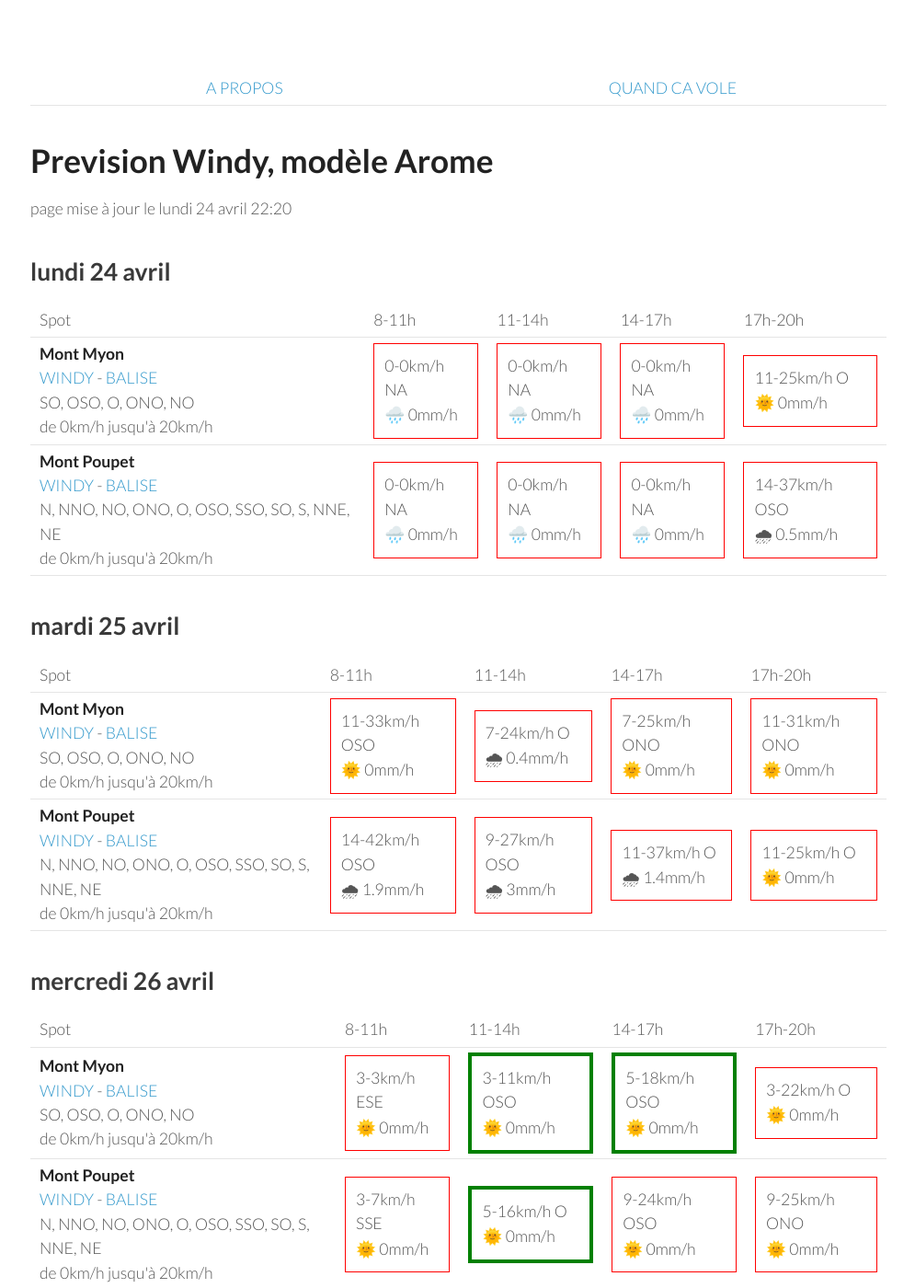
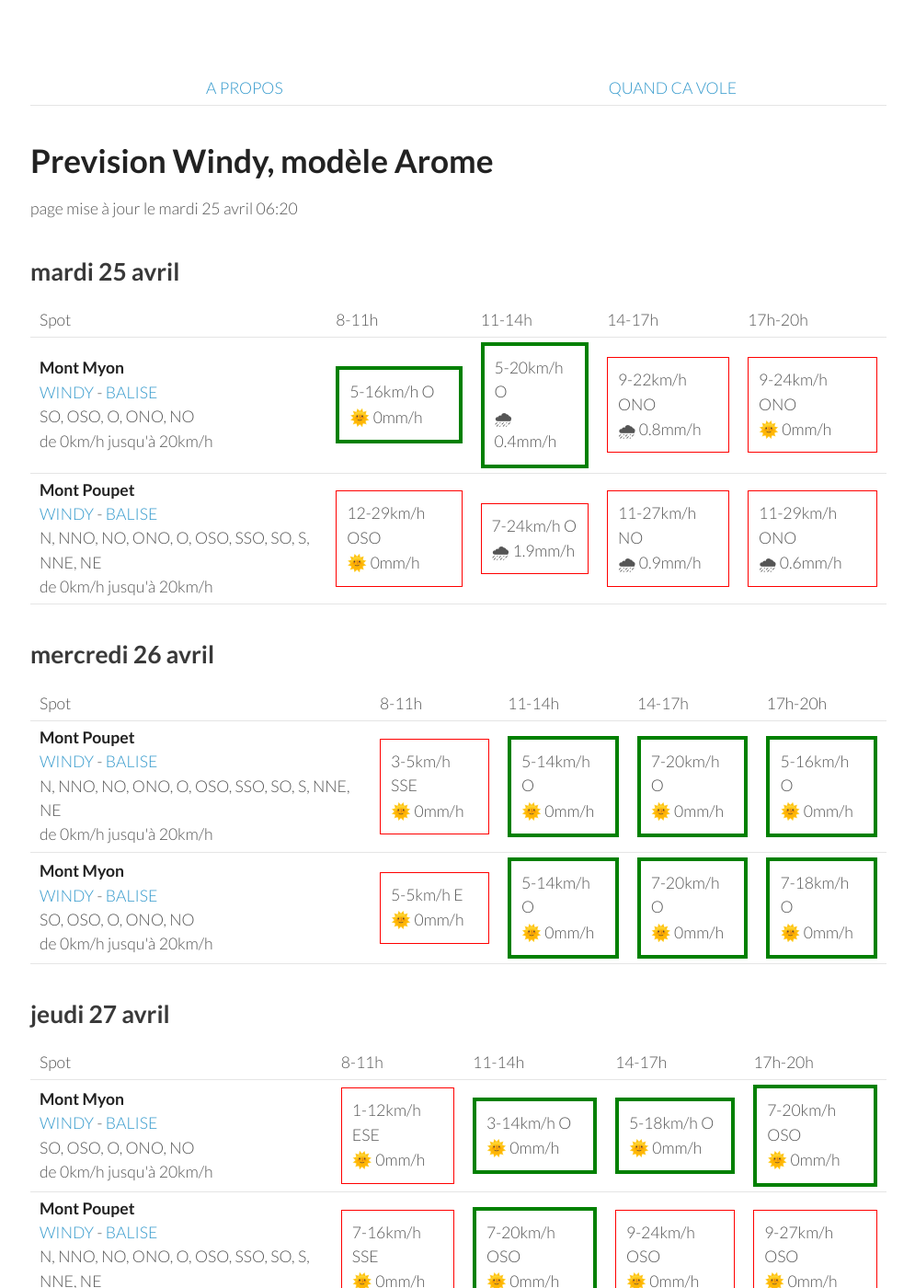
Before and after one commit to parapente-dans-le-nord/parapente-dans-le-nord.github.io, a Jekyll site: the page built from jura.markdown, in a window 1280 px wide and 1400 px high. Shown: the whole window at 92% size, without its empty margins (25-1020 px from the left). Built offline with Jekyll 4.4.1, drawn with Linux system fonts in a browser that asks for light colours; some of the changed text lies outside the part shown.

Commit message:
update index.markdown

```diff
--- a/jura.markdown
+++ b/jura.markdown
@@ -7,42 +7,8 @@ title:  "Tous les spots"
 {: .links}
 
 # Prevision Windy, modèle Arome
-page mise à jour le lundi 24 avril 22:20
+page mise à jour le mardi 25 avril 06:20
 
-## lundi 24 avril
-
-{::nomarkdown}
-<table>
-  <tbody>
-    <tr>
-      <td>Spot</td>
-      <td>8-11h</td>
-      <td>11-14h</td>
-      <td>14-17h</td>
-      <td>17h-20h</td>
-    </tr>
-<tr>
-        <td><strong>Mont Myon</strong><br><a href="https://windy.com/46.331/5.397?45.898,5.394,8,m:eWoagj8">WINDY</a> - <span class=""><a href="http://www.balisemeteo.com/balise.php?idBalise=70">BALISE</a> </span><br> <span class="vent-favorable">SO, OSO, O, ONO, NO</span><br><span class="force-vent">de 0km/h jusqu'à 20km/h</span> </td>
-
-            <td><div class="not-flyable"><p>0-0km/h NA</p><p>🌧️ 0mm/h</p></div></td>
-            <td><div class="not-flyable"><p>0-0km/h NA</p><p>🌧️ 0mm/h</p></div></td>
-            <td><div class="not-flyable"><p>0-0km/h NA</p><p>🌧️ 0mm/h</p></div></td>
-            <td><div class="not-flyable"><p>11-25km/h O</p><p>🌞 0mm/h</p></div></td>
-
-    </tr>
-<tr>
-        <td><strong>Mont Poupet</strong><br><a href="https://windy.com/46.970/5.876?46.541,5.876,8">WINDY</a> - <span class=""><a href="http://www.balisemeteo.com/balise.php?idBalise=92">BALISE</a> </span><br> <span class="vent-favorable">N, NNO, NO, ONO, O, OSO, SSO, SO, S, NNE, NE</span><br><span class="force-vent">de 0km/h jusqu'à 20km/h</span> </td>
-
-            <td><div class="not-flyable"><p>0-0km/h NA</p><p>🌧️ 0mm/h</p></div></td>
-            <td><div class="not-flyable"><p>0-0km/h NA</p><p>🌧️ 0mm/h</p></div></td>
-            <td><div class="not-flyable"><p>0-0km/h NA</p><p>🌧️ 0mm/h</p></div></td>
-            <td><div class="not-flyable"><p>14-37km/h OSO</p><p>🌧 0.5mm/h</p></div></td>
-
-    </tr>
-
-</tbody>
-</table>
-{:/}
 ## mardi 25 avril
 
 {::nomarkdown}
@@ -58,20 +24,20 @@ page mise à jour le lundi 24 avril 22:20
 <tr>
         <td><strong>Mont Myon</strong><br><a href="https://windy.com/46.331/5.397?45.898,5.394,8,m:eWoagj8">WINDY</a> - <span class=""><a href="http://www.balisemeteo.com/balise.php?idBalise=70">BALISE</a> </span><br> <span class="vent-favorable">SO, OSO, O, ONO, NO</span><br><span class="force-vent">de 0km/h jusqu'à 20km/h</span> </td>
 
-            <td><div class="not-flyable"><p>11-33km/h OSO</p><p>🌞 0mm/h</p></div></td>
-            <td><div class="not-flyable"><p>7-24km/h O</p><p>🌧 0.4mm/h</p></div></td>
-            <td><div class="not-flyable"><p>7-25km/h ONO</p><p>🌞 0mm/h</p></div></td>
-            <td><div class="not-flyable"><p>11-31km/h ONO</p><p>🌞 0mm/h</p></div></td>
+            <td><div class="flyable"><p>5-16km/h O</p><p>🌞 0mm/h</p></div></td>
+            <td><div class="flyable"><p>5-20km/h O</p><p>🌧 0.4mm/h</p></div></td>
+            <td><div class="not-flyable"><p>9-22km/h ONO</p><p>🌧 0.8mm/h</p></div></td>
+            <td><div class="not-flyable"><p>9-24km/h ONO</p><p>🌞 0mm/h</p></div></td>
 
 
     </tr>
 <tr>
         <td><strong>Mont Poupet</strong><br><a href="https://windy.com/46.970/5.876?46.541,5.876,8">WINDY</a> - <span class=""><a href="http://www.balisemeteo.com/balise.php?idBalise=92">BALISE</a> </span><br> <span class="vent-favorable">N, NNO, NO, ONO, O, OSO, SSO, SO, S, NNE, NE</span><br><span class="force-vent">de 0km/h jusqu'à 20km/h</span> </td>
 
-            <td><div class="not-flyable"><p>14-42km/h OSO</p><p>🌧 1.9mm/h</p></div></td>
-            <td><div class="not-flyable"><p>9-27km/h OSO</p><p>🌧 3mm/h</p></div></td>
-            <td><div class="not-flyable"><p>11-37km/h O</p><p>🌧 1.4mm/h</p></div></td>
-            <td><div class="not-flyable"><p>11-25km/h O</p><p>🌞 0mm/h</p></div></td>
+            <td><div class="not-flyable"><p>12-29km/h OSO</p><p>🌞 0mm/h</p></div></td>
+            <td><div class="not-flyable"><p>7-24km/h O</p><p>🌧 1.9mm/h</p></div></td>
+            <td><div class="not-flyable"><p>11-27km/h NO</p><p>🌧 0.9mm/h</p></div></td>
+            <td><div class="not-flyable"><p>11-29km/h ONO</p><p>🌧 0.6mm/h</p></div></td>
 
 
     </tr>
@@ -92,22 +58,22 @@ page mise à jour le lundi 24 avril 22:20
       <td>17h-20h</td>
     </tr>
 <tr>
-        <td><strong>Mont Myon</strong><br><a href="https://windy.com/46.331/5.397?45.898,5.394,8,m:eWoagj8">WINDY</a> - <span class=""><a href="http://www.balisemeteo.com/balise.php?idBalise=70">BALISE</a> </span><br> <span class="vent-favorable">SO, OSO, O, ONO, NO</span><br><span class="force-vent">de 0km/h jusqu'à 20km/h</span> </td>
+        <td><strong>Mont Poupet</strong><br><a href="https://windy.com/46.970/5.876?46.541,5.876,8">WINDY</a> - <span class=""><a href="http://www.balisemeteo.com/balise.php?idBalise=92">BALISE</a> </span><br> <span class="vent-favorable">N, NNO, NO, ONO, O, OSO, SSO, SO, S, NNE, NE</span><br><span class="force-vent">de 0km/h jusqu'à 20km/h</span> </td>
 
-            <td><div class="not-flyable"><p>3-3km/h ESE</p><p>🌞 0mm/h</p></div></td>
-            <td><div class="flyable"><p>3-11km/h OSO</p><p>🌞 0mm/h</p></div></td>
-            <td><div class="flyable"><p>5-18km/h OSO</p><p>🌞 0mm/h</p></div></td>
-            <td><div class="not-flyable"><p>3-22km/h O</p><p>🌞 0mm/h</p></div></td>
+            <td><div class="not-flyable"><p>3-5km/h SSE</p><p>🌞 0mm/h</p></div></td>
+            <td><div class="flyable"><p>5-14km/h O</p><p>🌞 0mm/h</p></div></td>
+            <td><div class="flyable"><p>7-20km/h O</p><p>🌞 0mm/h</p></div></td>
+            <td><div class="flyable"><p>5-16km/h O</p><p>🌞 0mm/h</p></div></td>
 
 
     </tr>
 <tr>
-        <td><strong>Mont Poupet</strong><br><a href="https://windy.com/46.970/5.876?46.541,5.876,8">WINDY</a> - <span class=""><a href="http://www.balisemeteo.com/balise.php?idBalise=92">BALISE</a> </span><br> <span class="vent-favorable">N, NNO, NO, ONO, O, OSO, SSO, SO, S, NNE, NE</span><br><span class="force-vent">de 0km/h jusqu'à 20km/h</span> </td>
+        <td><strong>Mont Myon</strong><br><a href="https://windy.com/46.331/5.397?45.898,5.394,8,m:eWoagj8">WINDY</a> - <span class=""><a href="http://www.balisemeteo.com/balise.php?idBalise=70">BALISE</a> </span><br> <span class="vent-favorable">SO, OSO, O, ONO, NO</span><br><span class="force-vent">de 0km/h jusqu'à 20km/h</span> </td>
 
-            <td><div class="not-flyable"><p>3-7km/h SSE</p><p>🌞 0mm/h</p></div></td>
-            <td><div class="flyable"><p>5-16km/h O</p><p>🌞 0mm/h</p></div></td>
-            <td><div class="not-flyable"><p>9-24km/h OSO</p><p>🌞 0mm/h</p></div></td>
-            <td><div class="not-flyable"><p>9-25km/h ONO</p><p>🌞 0mm/h</p></div></td>
+            <td><div class="not-flyable"><p>5-5km/h E</p><p>🌞 0mm/h</p></div></td>
+            <td><div class="flyable"><p>5-14km/h O</p><p>🌞 0mm/h</p></div></td>
+            <td><div class="flyable"><p>7-20km/h O</p><p>🌞 0mm/h</p></div></td>
+            <td><div class="flyable"><p>7-18km/h O</p><p>🌞 0mm/h</p></div></td>
 
 
     </tr>
@@ -130,20 +96,20 @@ page mise à jour le lundi 24 avril 22:20
 <tr>
         <td><strong>Mont Myon</strong><br><a href="https://windy.com/46.331/5.397?45.898,5.394,8,m:eWoagj8">WINDY</a> - <span class=""><a href="http://www.balisemeteo.com/balise.php?idBalise=70">BALISE</a> </span><br> <span class="vent-favorable">SO, OSO, O, ONO, NO</span><br><span class="force-vent">de 0km/h jusqu'à 20km/h</span> </td>
 
-            <td><div class="not-flyable"><p>1-11km/h SE</p><p>🌞 0mm/h</p></div></td>
-            <td><div class="flyable"><p>1-11km/h O</p><p>🌞 0mm/h</p></div></td>
+            <td><div class="not-flyable"><p>1-12km/h ESE</p><p>🌞 0mm/h</p></div></td>
+            <td><div class="flyable"><p>3-14km/h O</p><p>🌞 0mm/h</p></div></td>
+            <td><div class="flyable"><p>5-18km/h O</p><p>🌞 0mm/h</p></div></td>
             <td><div class="flyable"><p>7-20km/h OSO</p><p>🌞 0mm/h</p></div></td>
-            <td><div class="not-flyable"><p>7-22km/h O</p><p>🌞 0mm/h</p></div></td>
 
 
     </tr>
 <tr>
         <td><strong>Mont Poupet</strong><br><a href="https://windy.com/46.970/5.876?46.541,5.876,8">WINDY</a> - <span class=""><a href="http://www.balisemeteo.com/balise.php?idBalise=92">BALISE</a> </span><br> <span class="vent-favorable">N, NNO, NO, ONO, O, OSO, SSO, SO, S, NNE, NE</span><br><span class="force-vent">de 0km/h jusqu'à 20km/h</span> </td>
 
-            <td><div class="not-flyable"><p>7-20km/h SSE</p><p>🌞 0mm/h</p></div></td>
-            <td><div class="not-flyable"><p>7-22km/h SO</p><p>🌞 0mm/h</p></div></td>
-            <td><div class="not-flyable"><p>12-31km/h OSO</p><p>🌧 0.6mm/h</p></div></td>
-            <td><div class="not-flyable"><p>11-31km/h OSO</p><p>🌞 0mm/h</p></div></td>
+            <td><div class="not-flyable"><p>7-16km/h SSE</p><p>🌞 0mm/h</p></div></td>
+            <td><div class="flyable"><p>7-20km/h OSO</p><p>🌞 0mm/h</p></div></td>
+            <td><div class="not-flyable"><p>9-24km/h OSO</p><p>🌞 0mm/h</p></div></td>
+            <td><div class="not-flyable"><p>9-27km/h OSO</p><p>🌞 0mm/h</p></div></td>
 
 
     </tr>
@@ -166,8 +132,8 @@ page mise à jour le lundi 24 avril 22:20
 <tr>
         <td><strong>Mont Myon</strong><br><a href="https://windy.com/46.331/5.397?45.898,5.394,8,m:eWoagj8">WINDY</a> - <span class=""><a href="http://www.balisemeteo.com/balise.php?idBalise=70">BALISE</a> </span><br> <span class="vent-favorable">SO, OSO, O, ONO, NO</span><br><span class="force-vent">de 0km/h jusqu'à 20km/h</span> </td>
 
-            <td><div class="not-flyable"><p>11-22km/h SSO</p><p>🌧 0.5mm/h</p></div></td>
-            <td><div class="not-flyable"><p>7-22km/h S</p><p>🌧 2.1mm/h</p></div></td>
+            <td><div class="not-flyable"><p>7-18km/h SSO</p><p>🌞 0mm/h</p></div></td>
+            <td><div class="not-flyable"><p>9-24km/h SSO</p><p>🌧 0.5mm/h</p></div></td>
             <td><div class="not-flyable"><p>11-27km/h SO</p><p>🌞 0mm/h</p></div></td>
             <td><div class="not-flyable"><p>7-27km/h OSO</p><p>🌞 0mm/h</p></div></td>
 
@@ -176,8 +142,8 @@ page mise à jour le lundi 24 avril 22:20
 <tr>
         <td><strong>Mont Poupet</strong><br><a href="https://windy.com/46.970/5.876?46.541,5.876,8">WINDY</a> - <span class=""><a href="http://www.balisemeteo.com/balise.php?idBalise=92">BALISE</a> </span><br> <span class="vent-favorable">N, NNO, NO, ONO, O, OSO, SSO, SO, S, NNE, NE</span><br><span class="force-vent">de 0km/h jusqu'à 20km/h</span> </td>
 
-            <td><div class="not-flyable"><p>11-29km/h SO</p><p>🌧 4.4mm/h</p></div></td>
-            <td><div class="not-flyable"><p>12-31km/h SSO</p><p>🌧 7mm/h</p></div></td>
+            <td><div class="not-flyable"><p>12-27km/h SO</p><p>🌧 0.4mm/h</p></div></td>
+            <td><div class="not-flyable"><p>12-29km/h SO</p><p>🌧 1.1mm/h</p></div></td>
             <td><div class="not-flyable"><p>12-31km/h SO</p><p>🌧 0.4mm/h</p></div></td>
             <td><div class="not-flyable"><p>12-33km/h OSO</p><p>🌧 0.3mm/h</p></div></td>
 
```
